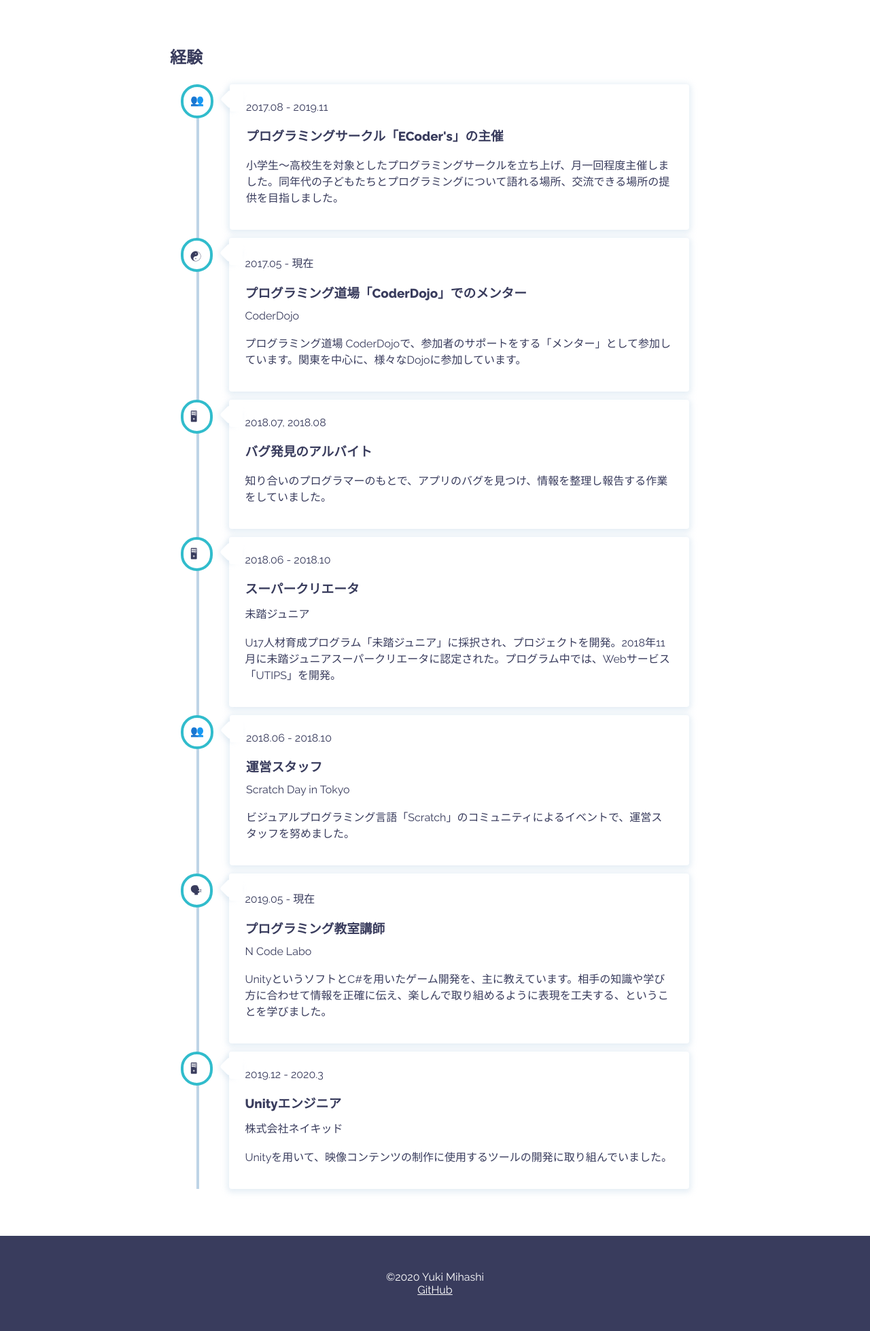
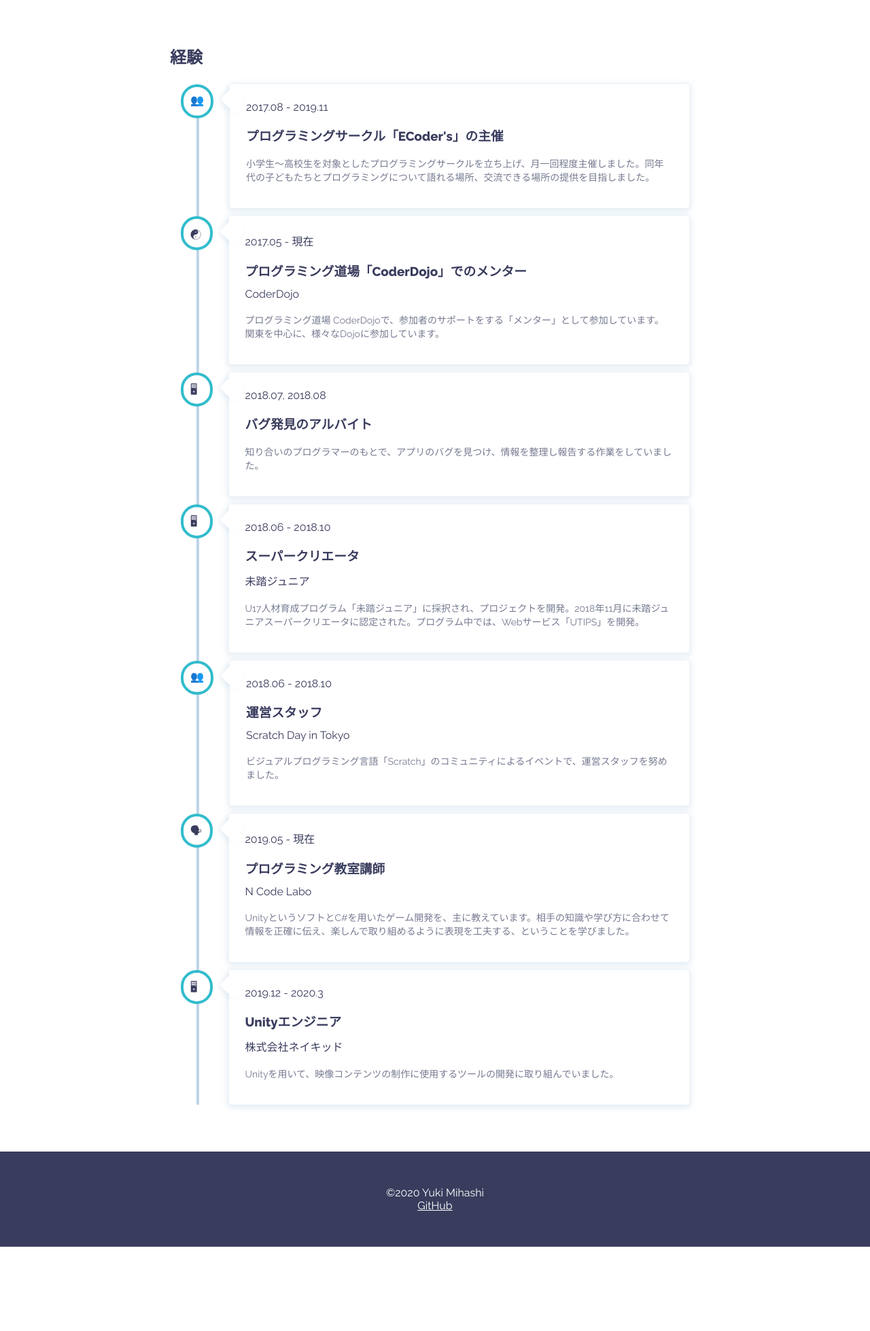
Before and after one commit to madoreenu/yuki384.github.io, a Jekyll site: the page built from about.md, in a window 1280 px wide. Shown: the whole page at 68% size. Built offline with Jekyll 4.4.1, drawn with Linux system fonts in a browser that asks for light colours; nearby versions of some CDN libraries; some web fonts are replaced; after the commit the page ends 1834 px from its top, so only the background shows below that.

Commit message:
Style dsc of experience

```diff
--- a/_includes/historyElm.html
+++ b/_includes/historyElm.html
@@ -6,8 +6,8 @@
     <div class="history-date">{{ elem.date }}</div>
     <h3>{{ elem.title }}</h3>
     <div class="history-place">{{ elem.place }}</div>
-    <div class="history-dsc">
+    <p class="history-dsc">
       {{ elem.content }}
-    </div>
+    </p>
   </div>
 </div>
--- a/assets/css/main.scss
+++ b/assets/css/main.scss
@@ -8,6 +8,7 @@ $maincolor: #31bccc;
 $purple: #8D6AFF;
 $pink: #ff4d8c;
 $light-gray: #bed4e6;
+$gray: #757a90;
 
 body{
   margin: 0;
@@ -783,3 +784,7 @@ text-decoration: none;
 .history-date, .history-place{
   margin: 0 0 18px;
 }
+.history-dsc{
+  font-size: 14px;
+  color: $gray;
+}
```
